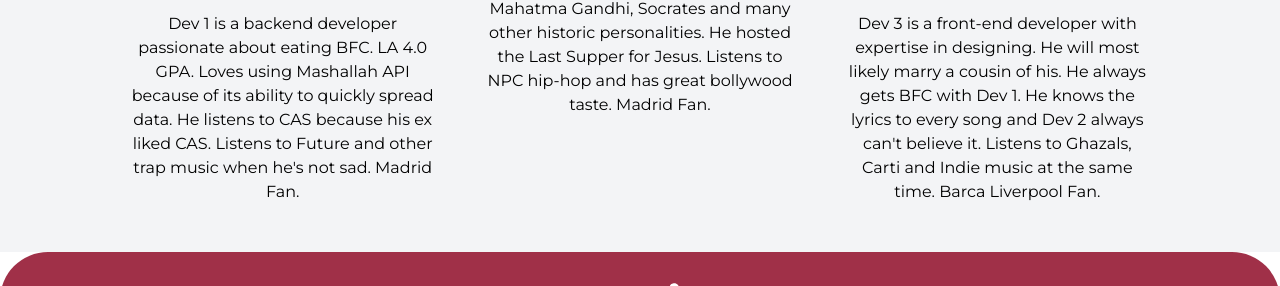
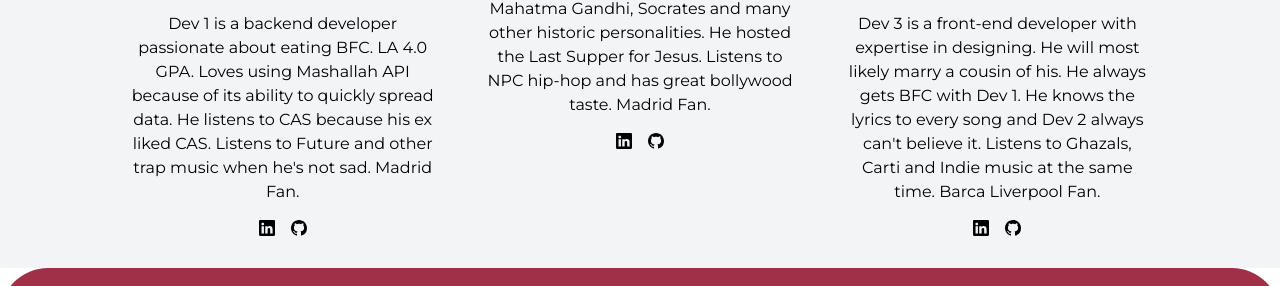
Before and after one commit to awaz444/paltuu-nextjs, a Next.js app in the folder petproj/: page /about-us in a window 1280 px wide. Shown: the part 616-902 px from the top of the page. Built offline with nearby package versions, Linux system fonts and the light colour scheme.

Commit message:
pet card

```diff
--- a/petproj/app/about-us/page.tsx
+++ b/petproj/app/about-us/page.tsx
@@ -2,6 +2,9 @@
 
 import Navbar from "@/components/navbar";
 import Image from "next/image";
+import './about-us.css'
+import '../globals.css';
+
 
 export default function AboutUs() {
     return (
@@ -15,7 +18,8 @@
                         adoption and fostering. Our mission is to make it easier
                         for pets to find loving homes and ensure they are well
                         taken care of. Whether you&apos;re looking to adopt or
-                        foster, we&apos;re here to help you every step of the way.
+                        foster, we&apos;re here to help you every step of the
+                        way.
                     </p>
                 </section>
 
@@ -46,13 +50,29 @@
                                     href="https://www.linkedin.com/in/syed-ashhal/"
                                     target="_blank"
                                     rel="noopener noreferrer">
-                                    <i className="bi bi-linkedin"></i>
+                                    <svg
+                                        xmlns="http://www.w3.org/2000/svg"
+                                        width="16"
+                                        height="16"
+                                        fill="currentColor"
+                                        className="bi bi-linkedin social-icon"
+                                        viewBox="0 0 16 16">
+                                        <path d="M0 1.146C0 .513.526 0 1.175 0h13.65C15.474 0 16 .513 16 1.146v13.708c0 .633-.526 1.146-1.175 1.146H1.175C.526 16 0 15.487 0 14.854zm4.943 12.248V6.169H2.542v7.225zm-1.2-8.212c.837 0 1.358-.554 1.358-1.248-.015-.709-.52-1.248-1.342-1.248S2.4 3.226 2.4 3.934c0 .694.521 1.248 1.327 1.248zm4.908 8.212V9.359c0-.216.016-.432.08-.586.173-.431.568-.878 1.232-.878.869 0 1.216.662 1.216 1.634v3.865h2.401V9.25c0-2.22-1.184-3.252-2.764-3.252-1.274 0-1.845.7-2.165 1.193v.025h-.016l.016-.025V6.169h-2.4c.03.678 0 7.225 0 7.225z" />
+                                    </svg>
                                 </a>
                                 <a
-                                    href="https://github.com/dev1"
+                                    href="https://github.com/ashhalll"
                                     target="_blank"
                                     rel="noopener noreferrer">
-                                    <i className="bi bi-github"></i>
+                                    <svg
+                                        xmlns="http://www.w3.org/2000/svg"
+                                        width="16"
+                                        height="16"
+                                        fill="currentColor"
+                                        className="bi bi-github social-icon"
+                                        viewBox="0 0 16 16">
+                                        <path d="M8 0C3.58 0 0 3.58 0 8c0 3.54 2.29 6.53 5.47 7.59.4.07.55-.17.55-.38 0-.19-.01-.82-.01-1.49-2.01.37-2.53-.49-2.69-.94-.09-.23-.48-.94-.82-1.13-.28-.15-.68-.52-.01-.53.63-.01 1.08.58 1.23.82.72 1.21 1.87.87 2.33.66.07-.52.28-.87.51-1.07-1.78-.2-3.64-.89-3.64-3.95 0-.87.31-1.59.82-2.15-.08-.2-.36-1.02.08-2.12 0 0 .67-.21 2.2.82.64-.18 1.32-.27 2-.27s1.36.09 2 .27c1.53-1.04 2.2-.82 2.2-.82.44 1.1.16 1.92.08 2.12.51.56.82 1.27.82 2.15 0 3.07-1.87 3.75-3.65 3.95.29.25.54.73.54 1.48 0 1.07-.01 1.93-.01 2.2 0 .21.15.46.55.38A8.01 8.01 0 0 0 16 8c0-4.42-3.58-8-8-8" />
+                                    </svg>
                                 </a>
                             </div>
                         </div>
@@ -69,24 +89,40 @@
                             <h3 className="text-xl font-bold mb-2">Dev 2</h3>
                             <p className="text-center mb-4">
                                 Dev 2 is a frontend developer with a passion for
-                                scraping. They will do every css task for you. Was
-                                friends with Mahatma Gandhi, Socrates and many
-                                other historic personalities. He hosted the Last
-                                Supper for Jesus. Listens to NPC hip-hop and has
-                                great bollywood taste. Madrid Fan.
+                                scraping. They will do every css task for you.
+                                Was friends with Mahatma Gandhi, Socrates and
+                                many other historic personalities. He hosted the
+                                Last Supper for Jesus. Listens to NPC hip-hop
+                                and has great bollywood taste. Madrid Fan.
                             </p>
                             <div className="flex gap-4">
                                 <a
                                     href="https://www.linkedin.com/in/syed-muhammad-shuja-ur-rahman-1024762ab/"
                                     target="_blank"
                                     rel="noopener noreferrer">
-                                    <i className="bi bi-linkedin"></i>
+                                    <svg
+                                        xmlns="http://www.w3.org/2000/svg"
+                                        width="16"
+                                        height="16"
+                                        fill="currentColor"
+                                        className="bi bi-linkedin social-icon"
+                                        viewBox="0 0 16 16">
+                                        <path d="M0 1.146C0 .513.526 0 1.175 0h13.65C15.474 0 16 .513 16 1.146v13.708c0 .633-.526 1.146-1.175 1.146H1.175C.526 16 0 15.487 0 14.854zm4.943 12.248V6.169H2.542v7.225zm-1.2-8.212c.837 0 1.358-.554 1.358-1.248-.015-.709-.52-1.248-1.342-1.248S2.4 3.226 2.4 3.934c0 .694.521 1.248 1.327 1.248zm4.908 8.212V9.359c0-.216.016-.432.08-.586.173-.431.568-.878 1.232-.878.869 0 1.216.662 1.216 1.634v3.865h2.401V9.25c0-2.22-1.184-3.252-2.764-3.252-1.274 0-1.845.7-2.165 1.193v.025h-.016l.016-.025V6.169h-2.4c.03.678 0 7.225 0 7.225z" />
+                                    </svg>
                                 </a>
                                 <a
-                                    href="https://github.com/dev2"
+                                    href="https://github.com/shuja-16"
                                     target="_blank"
                                     rel="noopener noreferrer">
-                                    <i className="bi bi-github"></i>
+                                    <svg
+                                        xmlns="http://www.w3.org/2000/svg"
+                                        width="16"
+                                        height="16"
+                                        fill="currentColor"
+                                        className="bi bi-github social-icon"
+                                        viewBox="0 0 16 16">
+                                        <path d="M8 0C3.58 0 0 3.58 0 8c0 3.54 2.29 6.53 5.47 7.59.4.07.55-.17.55-.38 0-.19-.01-.82-.01-1.49-2.01.37-2.53-.49-2.69-.94-.09-.23-.48-.94-.82-1.13-.28-.15-.68-.52-.01-.53.63-.01 1.08.58 1.23.82.72 1.21 1.87.87 2.33.66.07-.52.28-.87.51-1.07-1.78-.2-3.64-.89-3.64-3.95 0-.87.31-1.59.82-2.15-.08-.2-.36-1.02.08-2.12 0 0 .67-.21 2.2.82.64-.18 1.32-.27 2-.27s1.36.09 2 .27c1.53-1.04 2.2-.82 2.2-.82.44 1.1.16 1.92.08 2.12.51.56.82 1.27.82 2.15 0 3.07-1.87 3.75-3.65 3.95.29.25.54.73.54 1.48 0 1.07-.01 1.93-.01 2.2 0 .21.15.46.55.38A8.01 8.01 0 0 0 16 8c0-4.42-3.58-8-8-8" />
+                                    </svg>
                                 </a>
                             </div>
                         </div>
@@ -114,13 +150,29 @@
                                     href="https://www.linkedin.com/in/aawaiz/"
                                     target="_blank"
                                     rel="noopener noreferrer">
-                                    <i className="bi bi-linkedin"></i>
+                                    <svg
+                                        xmlns="http://www.w3.org/2000/svg"
+                                        width="16"
+                                        height="16"
+                                        fill="currentColor"
+                                        className="bi bi-linkedin social-icon"
+                                        viewBox="0 0 16 16">
+                                        <path d="M0 1.146C0 .513.526 0 1.175 0h13.65C15.474 0 16 .513 16 1.146v13.708c0 .633-.526 1.146-1.175 1.146H1.175C.526 16 0 15.487 0 14.854zm4.943 12.248V6.169H2.542v7.225zm-1.2-8.212c.837 0 1.358-.554 1.358-1.248-.015-.709-.52-1.248-1.342-1.248S2.4 3.226 2.4 3.934c0 .694.521 1.248 1.327 1.248zm4.908 8.212V9.359c0-.216.016-.432.08-.586.173-.431.568-.878 1.232-.878.869 0 1.216.662 1.216 1.634v3.865h2.401V9.25c0-2.22-1.184-3.252-2.764-3.252-1.274 0-1.845.7-2.165 1.193v.025h-.016l.016-.025V6.169h-2.4c.03.678 0 7.225 0 7.225z" />
+                                    </svg>
                                 </a>
                                 <a
-                                    href="https://github.com/dev3"
+                                    href="https://github.com/AawaizAli"
                                     target="_blank"
                                     rel="noopener noreferrer">
-                                    <i className="bi bi-github"></i>
+                                    <svg
+                                        xmlns="http://www.w3.org/2000/svg"
+                                        width="16"
+                                        height="16"
+                                        fill="currentColor"
+                                        className="bi bi-github social-icon"
+                                        viewBox="0 0 16 16">
+                                        <path d="M8 0C3.58 0 0 3.58 0 8c0 3.54 2.29 6.53 5.47 7.59.4.07.55-.17.55-.38 0-.19-.01-.82-.01-1.49-2.01.37-2.53-.49-2.69-.94-.09-.23-.48-.94-.82-1.13-.28-.15-.68-.52-.01-.53.63-.01 1.08.58 1.23.82.72 1.21 1.87.87 2.33.66.07-.52.28-.87.51-1.07-1.78-.2-3.64-.89-3.64-3.95 0-.87.31-1.59.82-2.15-.08-.2-.36-1.02.08-2.12 0 0 .67-.21 2.2.82.64-.18 1.32-.27 2-.27s1.36.09 2 .27c1.53-1.04 2.2-.82 2.2-.82.44 1.1.16 1.92.08 2.12.51.56.82 1.27.82 2.15 0 3.07-1.87 3.75-3.65 3.95.29.25.54.73.54 1.48 0 1.07-.01 1.93-.01 2.2 0 .21.15.46.55.38A8.01 8.01 0 0 0 16 8c0-4.42-3.58-8-8-8" />
+                                    </svg>
                                 </a>
                             </div>
                         </div>
--- /dev/null
+++ b/petproj/app/api/browse-pets-objects/route.ts
@@ -0,0 +1,42 @@
+import { NextRequest, NextResponse } from "next/server";
+import { createClient } from "../../../db/index";
+
+export async function GET(req: NextRequest): Promise<NextResponse> {
+    const client = createClient();
+
+    try {
+        await client.connect();
+
+        const query = `
+            SELECT
+                pets.*,
+                cities.city_name AS city,
+                users.user_id,
+                users.profile_image_url,
+                pet_images.image_id,
+                pet_images.image_url
+            FROM pets
+            JOIN users ON pets.owner_id = users.user_id
+            JOIN cities ON pets.city_id = cities.city_id
+            LEFT JOIN pet_images ON pets.pet_id = pet_images.pet_id AND pet_images."order" = 1;
+        `;
+
+        const result = await client.query(query);
+
+        return NextResponse.json(result.rows, {
+            status: 200,
+            headers: { "Content-Type": "application/json" },
+        });
+    } catch (err) {
+        console.error(err);
+        return NextResponse.json(
+            { error: "Internal Server Error", message: (err as Error).message },
+            {
+                status: 500,
+                headers: { "Content-Type": "application/json" },
+            }
+        );
+    } finally {
+        await client.end(); // Make sure to close the client connection
+    }
+}
--- a/petproj/app/store/slices/petSlice.ts
+++ b/petproj/app/store/slices/petSlice.ts
@@ -7,13 +7,13 @@
   owner_id: number;
   pet_name: string;
   pet_type: number;
-  pet_breed: string;
+  pet_breed: string | null;
   city_id: number;
   area: string;
   age: number;
   description: string;
   adoption_status: string;
-  adoption_price: string;
+  price: string;
   min_age_of_children: number;
   can_live_with_dogs: boolean;
   can_live_with_cats: boolean;
```
Also changed, not shown: petproj/app/api/pets/route.ts (+6 -6 lines), petproj/app/browse-pets/page.tsx (+57 -16 lines), petproj/app/foster-pets/page.tsx (+80 -63 lines), petproj/components/petGrid.tsx (+53 -9 lines), petproj/app/about-us/about-us.css (added), 1 other file (tests, documents, lock files or other folders).
